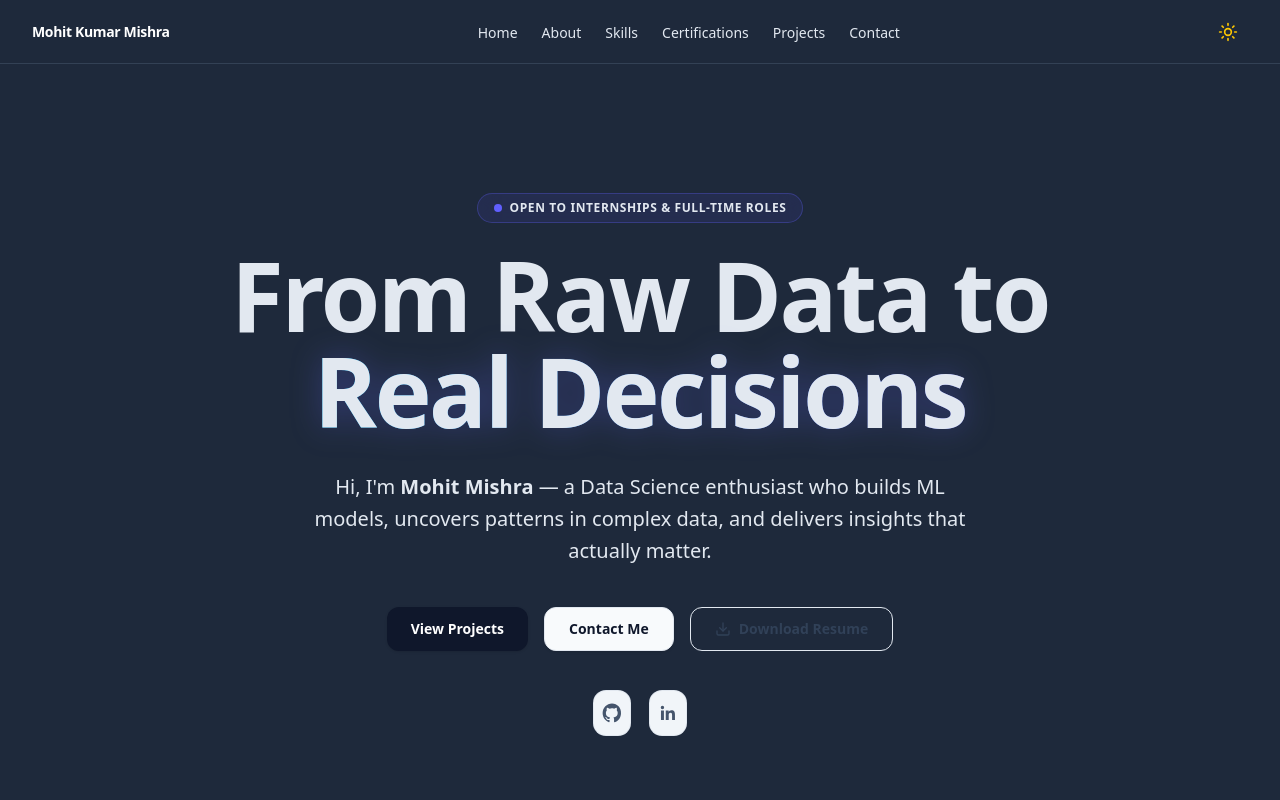
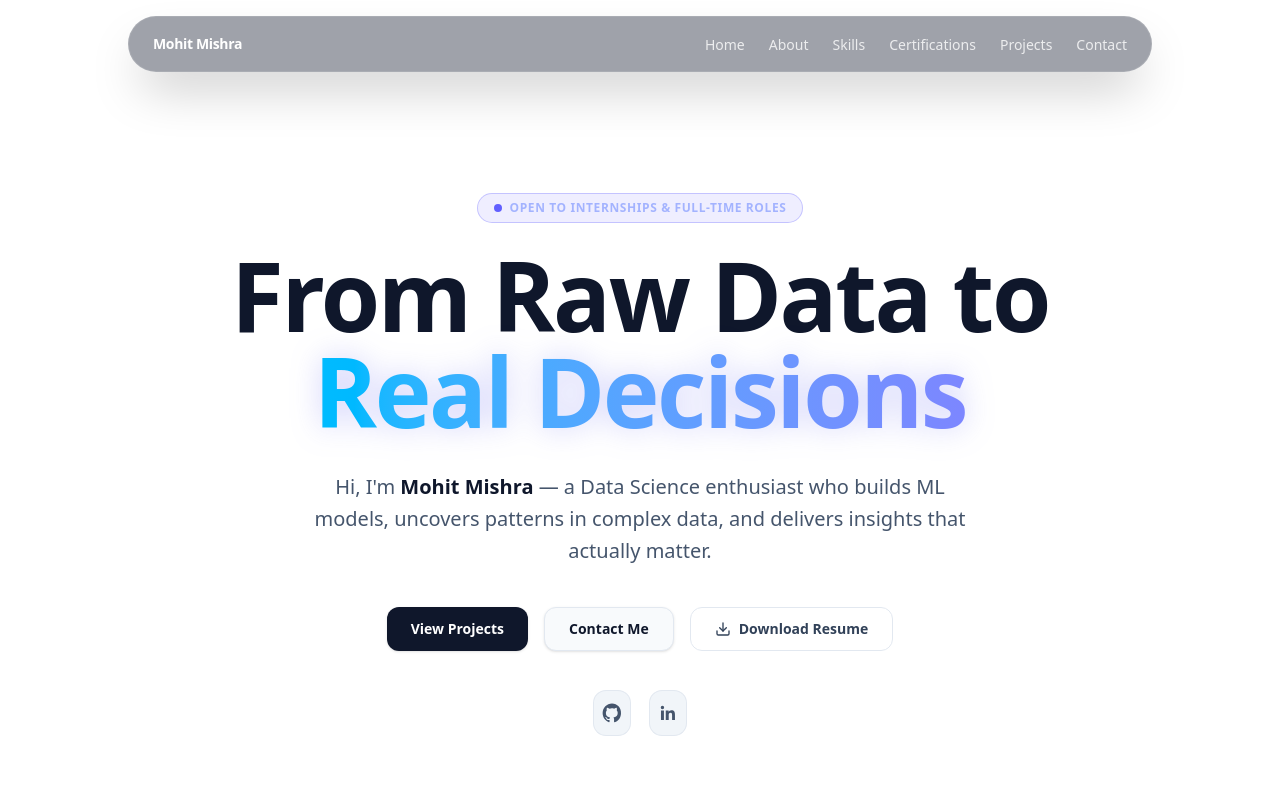
Before and after one commit to mohitmishra8921/portfolio, a Next.js app: page / in a window 1280 px wide. Shown: the top 800 px of the page. Built offline with nearby package versions, Linux system fonts and the light colour scheme.

Commit message:
Restore original design - removed manual dark mode toggle and fixed navbar

```diff
--- a/components/Navbar.jsx
+++ b/components/Navbar.jsx
@@ -4,7 +4,6 @@ import { useEffect, useMemo, useState } from "react";
 import Link from "next/link";
 import { usePathname } from "next/navigation";
 import { motion, AnimatePresence } from "framer-motion";
-import ThemeToggle from "./ThemeToggle";
 
 const NAV_ITEMS = [
   { label: "Home", href: "#home" },
@@ -61,9 +60,8 @@ export default function Navbar() {
     const el = document.querySelector(href);
     if (!el) return;
 
-    // Use a small delay on mobile to let the menu close smoothly before jumping
     const scroll = () => {
-      const offset = 64; // fixed height of navbar
+      const offset = 80; // height of navbar + gap
       const elementPosition = el.getBoundingClientRect().top;
       const offsetPosition = elementPosition + window.pageYOffset - offset;
 
@@ -77,7 +75,6 @@ export default function Navbar() {
 
     if (mobileOpen) {
       setMobileOpen(false);
-      // Wait for exit animation (300ms) to complete before scrolling for better performance
       setTimeout(scroll, 310);
     } else {
       scroll();
@@ -89,29 +86,28 @@ export default function Navbar() {
       initial={{ y: -100 }}
       animate={{ y: 0, opacity: 1 }}
       transition={{ duration: 0.8, ease: [0.22, 1, 0.36, 1] }}
-      className="fixed top-0 left-0 right-0 z-50 flex justify-center p-0"
+      className="fixed top-0 left-0 right-0 z-50 flex justify-center p-4"
     >
-      <nav className="navbar">
+      <nav className="relative flex h-14 w-full max-w-5xl items-center justify-between rounded-full border border-white/10 bg-slate-900/40 px-6 shadow-2xl backdrop-blur-md">
           <Link
             href="/"
             onClick={(e) => handleAnchorClick(e, "#home")}
-            className="navbar-brand select-none text-sm font-bold tracking-tight text-white"
+            className="select-none text-sm font-bold tracking-tight text-white"
             aria-label="Go to home"
           >
-            Mohit Kumar Mishra
+            Mohit Mishra
           </Link>
 
+          <div className="hidden items-center md:flex">
             <NavLinks
-            className={`nav-links ${mobileOpen ? 'open' : ''}`}
+              className="flex items-center gap-6"
               onAnchorClick={handleAnchorClick}
-            onItemClick={() => setMobileOpen(false)}
             />
+          </div>
 
-          <div className="nav-right">
-            <ThemeToggle />
           <button
             type="button"
-              className="hamburger inline-flex items-center justify-center rounded-md p-2 text-white/80 transition hover:bg-white/10 hover:text-white focus:outline-none md:hidden"
+            className="inline-flex items-center justify-center rounded-md p-2 text-white/80 transition hover:bg-white/10 hover:text-white focus:outline-none focus-visible:ring-2 focus-visible:ring-white/30 md:hidden"
             aria-label={mobileOpen ? "Close menu" : "Open menu"}
             aria-expanded={mobileOpen}
             onClick={() => setMobileOpen((v) => !v)}
@@ -140,7 +136,32 @@ export default function Navbar() {
               )}
             </svg>
           </button>
-          </div>
+
+        <AnimatePresence>
+          {mobileOpen ? (
+            <motion.div
+              key="mobile"
+              initial={{ height: 0, opacity: 0 }}
+              animate={{ height: "auto", opacity: 1 }}
+              exit={{ height: 0, opacity: 0 }}
+              transition={{ duration: 0.3 }}
+              className="absolute top-full left-0 right-0 mt-4 px-2 md:hidden"
+            >
+              <motion.div
+                initial={{ scale: 0.95, opacity: 0 }}
+                animate={{ scale: 1, opacity: 1 }}
+                exit={{ scale: 0.95, opacity: 0 }}
+                className="rounded-3xl border border-white/10 bg-slate-900/90 p-6 shadow-2xl backdrop-blur-xl"
+              >
+                <NavLinks
+                  className="flex flex-col gap-6"
+                  onItemClick={() => setMobileOpen(false)}
+                  onAnchorClick={handleAnchorClick}
+                />
+              </motion.div>
+            </motion.div>
+          ) : null}
+        </AnimatePresence>
       </nav>
     </motion.header>
   );
--- a/components/ThemeToggle.jsx
+++ /dev/null
@@ -1,46 +0,0 @@
-"use client";
-import { Sun, Moon } from "lucide-react";
-import { useEffect, useState } from "react";
-
-export default function ThemeToggle() {
-  const [theme, setTheme] = useState("dark");
-  const [mounted, setMounted] = useState(false);
-
-  useEffect(() => {
-    setMounted(true);
-    const savedTheme = localStorage.getItem("theme") || "dark";
-    setTheme(savedTheme);
-    if (savedTheme === "dark") {
-      document.body.classList.add("dark");
-    } else {
-      document.body.classList.remove("dark");
-    }
-  }, []);
-
-  const toggleTheme = () => {
-    const newTheme = theme === "dark" ? "light" : "dark";
-    setTheme(newTheme);
-    localStorage.setItem("theme", newTheme);
-    if (newTheme === "dark") {
-      document.body.classList.add("dark");
-    } else {
-      document.body.classList.remove("dark");
-    }
-  };
-
-  if (!mounted) return null;
-
-  return (
-    <button
-      id="darkToggle"
-      onClick={toggleTheme}
-      aria-label="Toggle Theme"
-    >
-      {theme === "dark" ? (
-        <Sun size={20} className="text-yellow-400" />
-      ) : (
-        <Moon size={20} className="text-slate-700" />
-      )}
-    </button>
-  );
-}
--- a/src/app/layout.tsx
+++ b/src/app/layout.tsx
@@ -2,8 +2,6 @@ import type { Metadata } from "next";
 import { Geist, Geist_Mono } from "next/font/google";
 import "./globals.css";
 import Navbar from "../../components/Navbar";
-import ScrollToTop from "../../components/ScrollToTop";
-import { ThemeProvider } from "next-themes";
 
 const geistSans = Geist({
   variable: "--font-geist-sans",
@@ -26,51 +24,12 @@ export default function RootLayout({
   children: React.ReactNode;
 }>) {
   return (
-    <html lang="en" className="antialiased">
-      <head>
-        <meta name="viewport" content="width=device-width, initial-scale=1.0, maximum-scale=5.0" />
-        <link rel="preload" href="/mohit2.jpeg" as="image" />
-      </head>
+    <html lang="en">
       <body
-        className={`${geistSans.variable} ${geistMono.variable} antialiased selection:bg-indigo-500/30`}
+        className={`${geistSans.variable} ${geistMono.variable} antialiased`}
       >
-        <ThemeProvider
-          attribute="class"
-          defaultTheme="dark"
-          enableSystem={true}
-        >
-          <ScrollToTop />
-          <Navbar />
-          {children}
-          <script
-            dangerouslySetInnerHTML={{
-              __html: `
-                (function () {
-                  const btn = document.querySelector('#darkToggle, #themeToggle, .dark-toggle, .theme-btn');
-                  if (!btn) return;
-
-                  const saved = localStorage.getItem('theme');
-                  if (saved === 'dark') {
-                    document.body.classList.add('dark');
-                    document.documentElement.classList.add('dark');
-                  } else {
-                    document.body.classList.remove('dark');
-                    document.documentElement.classList.remove('dark');
-                  }
-
-                  btn.addEventListener('click', function () {
-                    const isDark = document.body.classList.toggle('dark');
-                    document.documentElement.classList.toggle('dark', isDark);
-                    localStorage.setItem('theme', isDark ? 'dark' : 'light');
-                    btn.textContent = isDark ? '☀️' : '🌙';
-                  });
-
-                  btn.textContent = document.body.classList.contains('dark') ? '☀️' : '🌙';
-                })();
-              `,
-            }}
-          />
-        </ThemeProvider>
+        <Navbar />
+        {children}
       </body>
     </html>
   );
```
Lines whose indentation alone changed are shown as unchanged.
